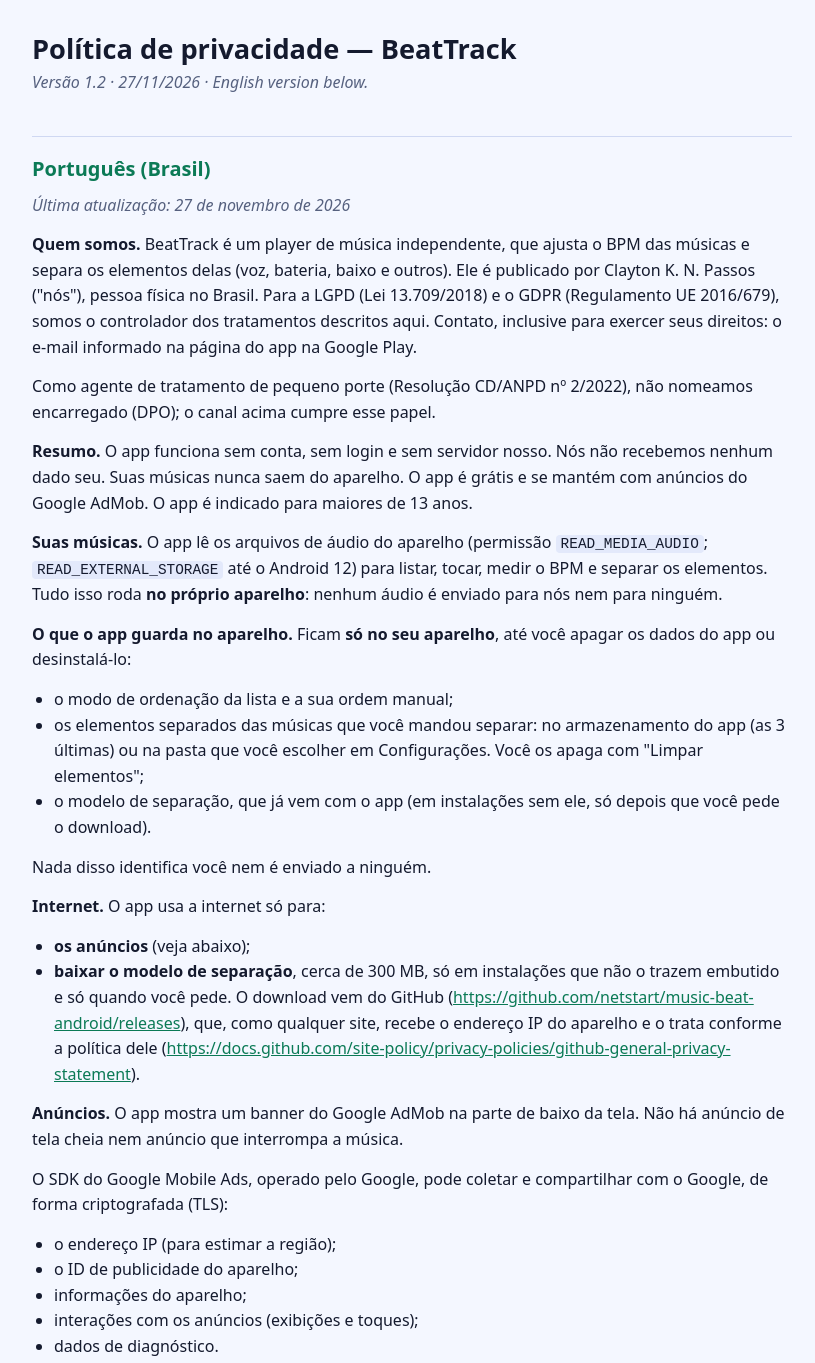
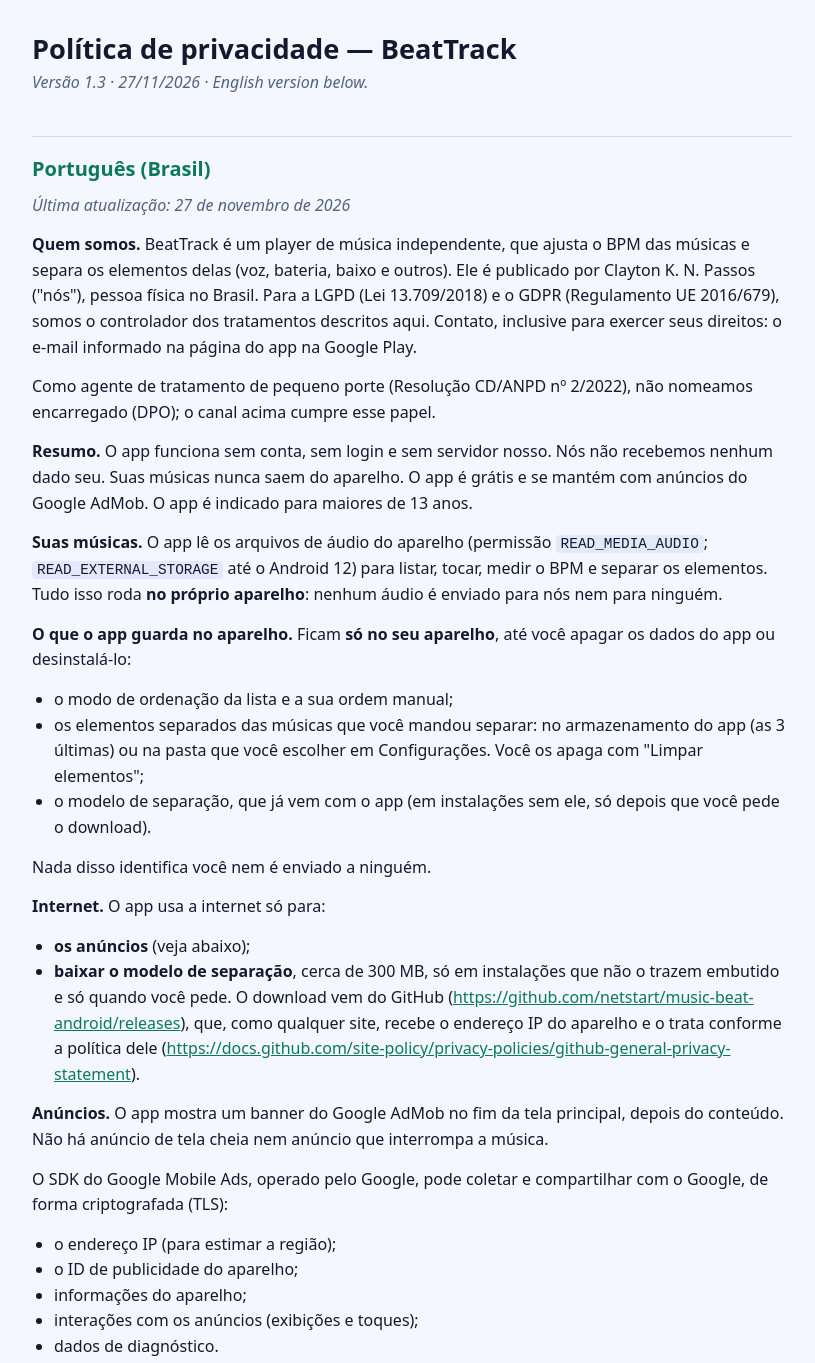
Before and after one commit to netstart/netstart.github.io, a plain HTML site: page beattrack/privacy-policy.html in a window 1280 px wide. Shown: the top 1363 px of the page, without its empty margins (228-1043 px from the left). Drawn offline with Linux system fonts and the light colour scheme.

Commit message:
BeatTrack: política 1.3 (banner no fim da tela principal)
Co-Authored-By: Claude Opus 5.5 <noreply@anthropic.com>

```diff
--- a/beattrack/privacy-policy.html
+++ b/beattrack/privacy-policy.html
@@ -20,7 +20,7 @@ ul { margin: 0 0 14px; padding-left: 22px; }
 <body>
 <main>
 <h1>Política de privacidade — BeatTrack</h1>
-<p><em>Versão 1.2 · 27/11/2026 · English version below.</em></p>
+<p><em>Versão 1.3 · 27/11/2026 · English version below.</em></p>
 <section id="pt" lang="pt-BR">
 <h2>Português (Brasil)</h2>
 <p><em>Última atualização: <time datetime="2026-11-27">27 de novembro de 2026</time></em></p>
@@ -40,7 +40,7 @@ ul { margin: 0 0 14px; padding-left: 22px; }
 <li><strong>os anúncios</strong> (veja abaixo);</li>
 <li><strong>baixar o modelo de separação</strong>, cerca de 300 MB, só em instalações que não o trazem embutido e só quando você pede. O download vem do GitHub (<a href="https://github.com/netstart/music-beat-android/releases">https://github.com/netstart/music-beat-android/releases</a>), que, como qualquer site, recebe o endereço IP do aparelho e o trata conforme a política dele (<a href="https://docs.github.com/site-policy/privacy-policies/github-general-privacy-statement">https://docs.github.com/site-policy/privacy-policies/github-general-privacy-statement</a>).</li>
 </ul>
-<p><strong>Anúncios.</strong> O app mostra um banner do Google AdMob na parte de baixo da tela. Não há anúncio de tela cheia nem anúncio que interrompa a música.</p>
+<p><strong>Anúncios.</strong> O app mostra um banner do Google AdMob no fim da tela principal, depois do conteúdo. Não há anúncio de tela cheia nem anúncio que interrompa a música.</p>
 <p>O SDK do Google Mobile Ads, operado pelo Google, pode coletar e compartilhar com o Google, de forma criptografada (TLS):</p>
 <ul>
 <li>o endereço IP (para estimar a região);</li>
@@ -99,7 +99,7 @@ ul { margin: 0 0 14px; padding-left: 22px; }
 <li><strong>ads</strong> (see below);</li>
 <li><strong>downloading the separation model</strong>, about 300 MB, only on installs that do not include it and only when you ask for it. The download comes from GitHub (<a href="https://github.com/netstart/music-beat-android/releases">https://github.com/netstart/music-beat-android/releases</a>), which, like any website, receives the device's IP address and handles it under its own policy (<a href="https://docs.github.com/site-policy/privacy-policies/github-general-privacy-statement">https://docs.github.com/site-policy/privacy-policies/github-general-privacy-statement</a>).</li>
 </ul>
-<p><strong>Ads.</strong> The app shows a Google AdMob banner at the bottom of the screen. There are no full-screen ads and no ads that interrupt the music.</p>
+<p><strong>Ads.</strong> The app shows a Google AdMob banner at the end of the main screen, after the content. There are no full-screen ads and no ads that interrupt the music.</p>
 <p>The Google Mobile Ads SDK, operated by Google, may collect and share with Google, encrypted in transit (TLS):</p>
 <ul>
 <li>the IP address (to estimate the region);</li>
```
Also changed, not shown: 1 other file.
